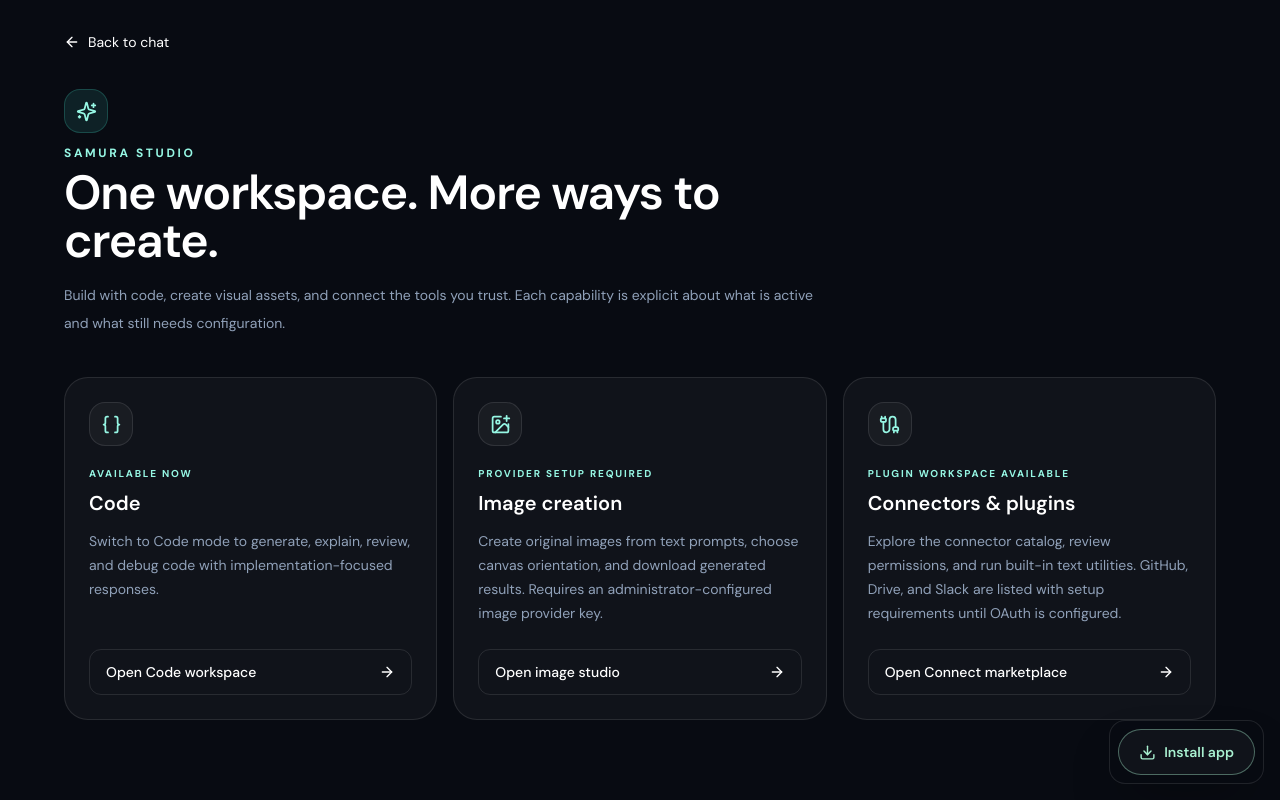
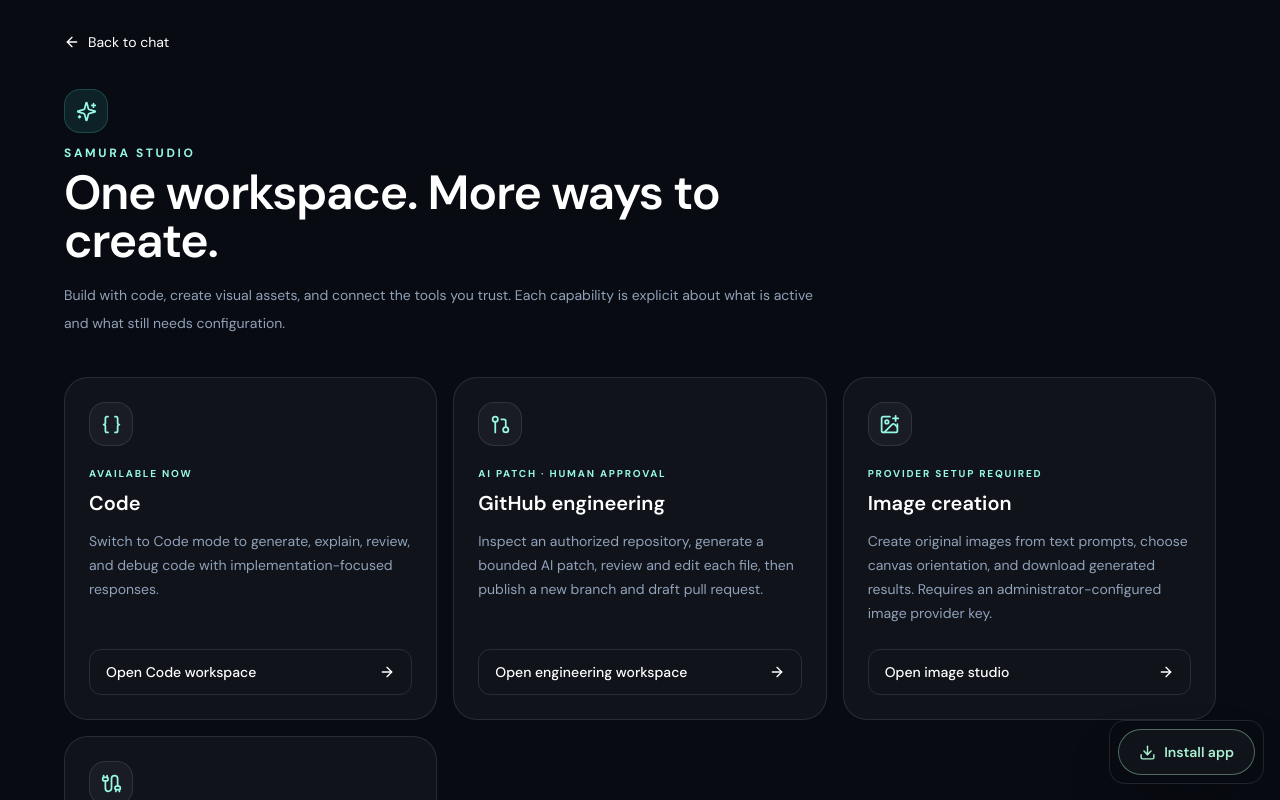
Before and after one commit to Olori24/SAMURA, a Next.js app: page /studio in a window 1280 px wide. Shown: the top 800 px of the page. Built offline with nearby package versions, Linux system fonts and the light colour scheme.

Commit message:
feat: link AI GitHub engineering workspace from Studio

```diff
--- a/src/app/studio/page.tsx
+++ b/src/app/studio/page.tsx
@@ -1,8 +1,9 @@
 import Link from "next/link";
-import { ArrowRight, Braces, Cable, ImagePlus, Sparkles } from "lucide-react";
+import { ArrowRight, Braces, Cable, GitPullRequest, ImagePlus, Sparkles } from "lucide-react";
 
 const items = [
   { title: "Code", eyebrow: "AVAILABLE NOW", description: "Switch to Code mode to generate, explain, review, and debug code with implementation-focused responses.", href: "/chat", icon: Braces, action: "Open Code workspace", ready: true },
+  { title: "GitHub engineering", eyebrow: "AI PATCH · HUMAN APPROVAL", description: "Inspect an authorized repository, generate a bounded AI patch, review and edit each file, then publish a new branch and draft pull request.", href: "/studio/github-engine", icon: GitPullRequest, action: "Open engineering workspace", ready: true },
   { title: "Image creation", eyebrow: "PROVIDER SETUP REQUIRED", description: "Create original images from text prompts, choose canvas orientation, and download generated results. Requires an administrator-configured image provider key.", href: "/studio/create", icon: ImagePlus, action: "Open image studio", ready: true },
   { title: "Connectors & plugins", eyebrow: "PLUGIN WORKSPACE AVAILABLE", description: "Explore the connector catalog, review permissions, and run built-in text utilities. GitHub, Drive, and Slack are listed with setup requirements until OAuth is configured.", href: "/studio/connect", icon: Cable, action: "Open Connect marketplace", ready: true },
 ];
```
